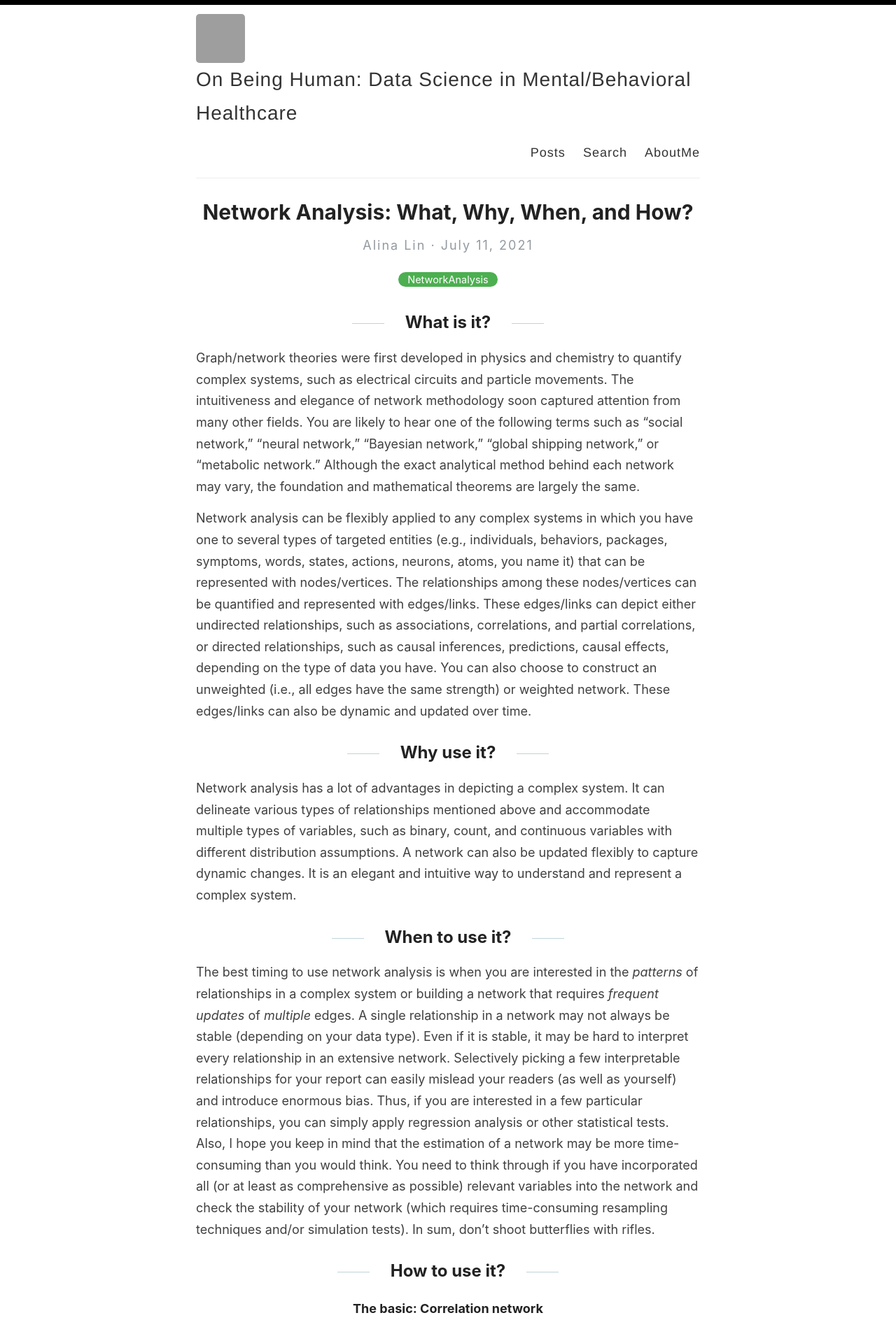
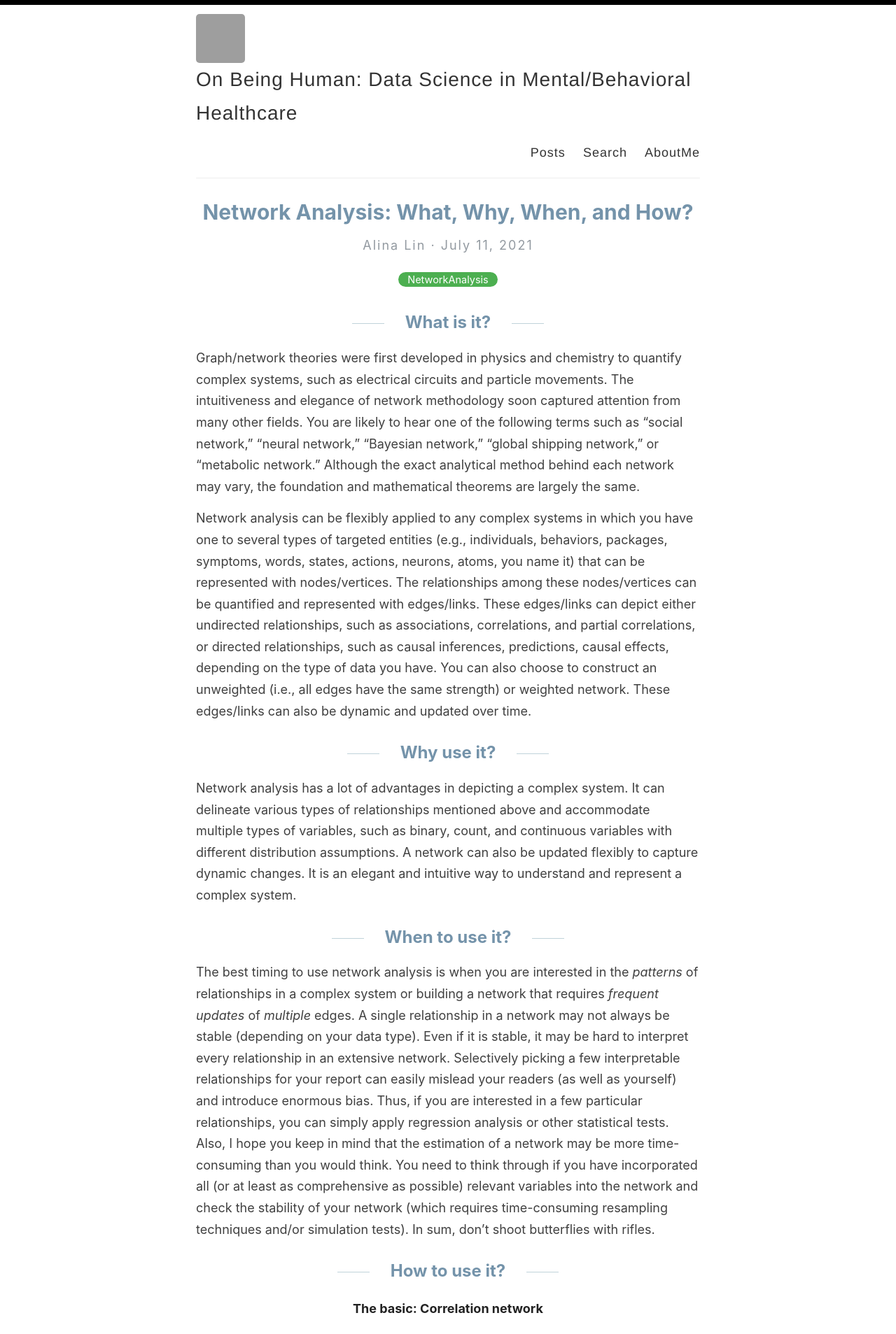
Before and after one commit to sin-ying-lin/sin-ying-lin.github.io, a Jekyll site: the page built from _posts/2021-07-11-NetworkAnalysis.md, in a window 1280 px wide. Shown: the top 1907 px of the page at 70% size. Built offline with Jekyll 4.4.1, drawn with Linux system fonts in a browser that asks for light colours; grey boxes are pictures that could not be loaded.

Commit message:
Update style.css

```diff
--- a/assets/style.css
+++ b/assets/style.css
@@ -85,7 +85,7 @@ body {
 
 h1, h2, h3, h4, h5, h6 {
   font-family: -system-ui, -apple-system, BlinkMacSystemFont, "Segoe UI", Roboto, Helvetica, Arial, sans-serif, "Apple Color Emoji", "Segoe UI Emoji", "Segoe UI Symbol";
-  color: #222;
+  color: #7493AA;
   font-weight: bold;
   line-height: 1.7;
   margin: 1em 0 15px;
```
